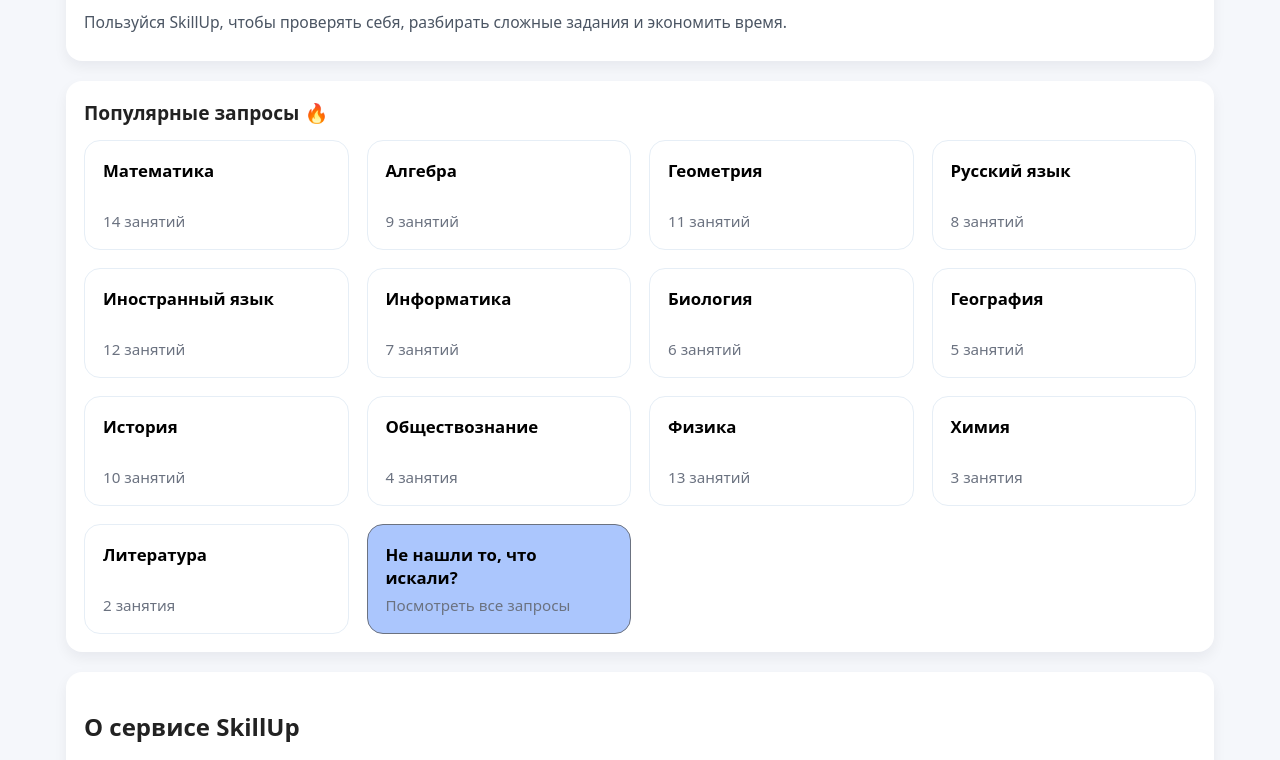
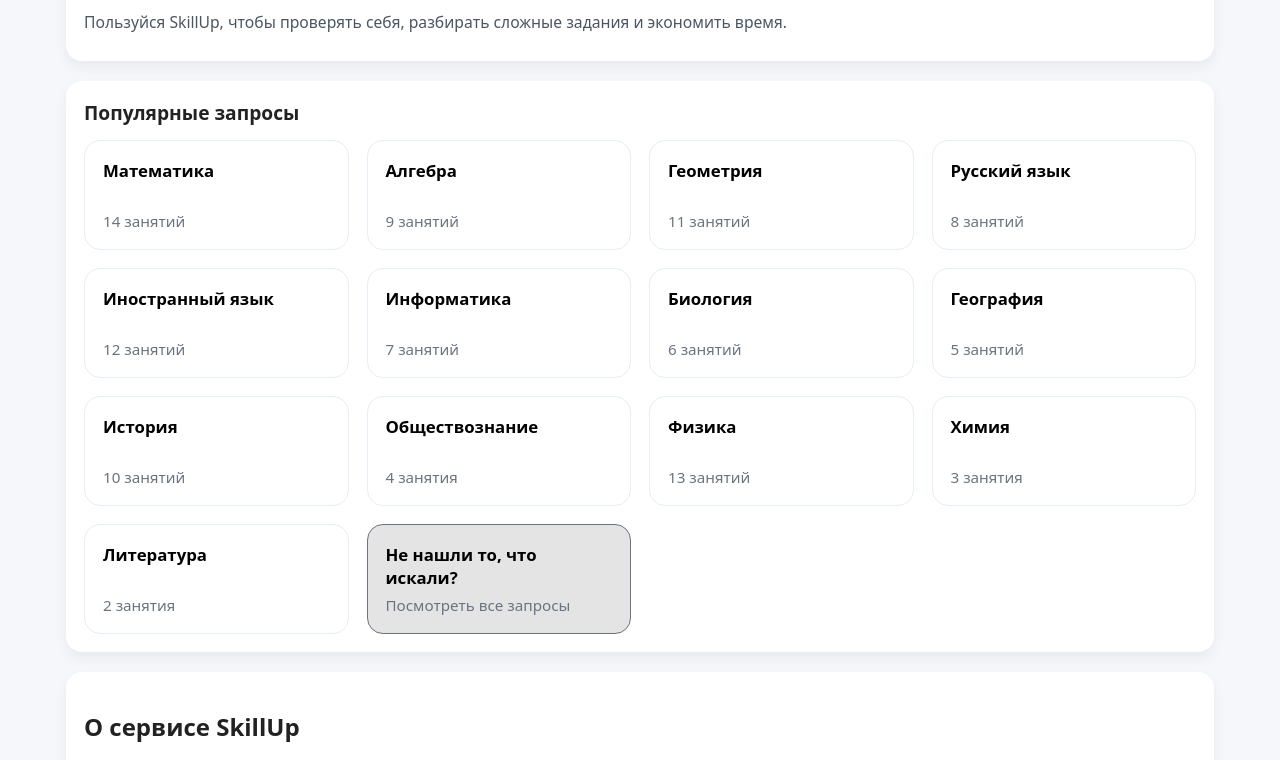
Before and after one commit to Alexander-Zaychenko/bauman-project, a plain HTML site: page index.html in a window 1280 px wide. Shown: the part 181-941 px from the top of the page. Drawn offline with Linux system fonts and the light colour scheme.

Commit message:
reset to working version, use cache

```diff
--- a/index.html
+++ b/index.html
@@ -54,7 +54,7 @@
         </section>
             <!-- ПРЕДМЕТЫ -->
             <section class="classes card">
-                <h2>Популярные запросы 🔥</h2>
+                <h2>Популярные запросы</h2>
 
                 <div class="class-grid class-table">
 
--- a/styles.css
+++ b/styles.css
@@ -202,7 +202,7 @@
 
 /* Primary variant for cards (blue background like buttons) */
 .class-card--primary {
-    background-color: #0153f754;
+    background-color: #8b8b8b3b;
     border-color: #6b7280;
     color: #6b7280;
 }
```
